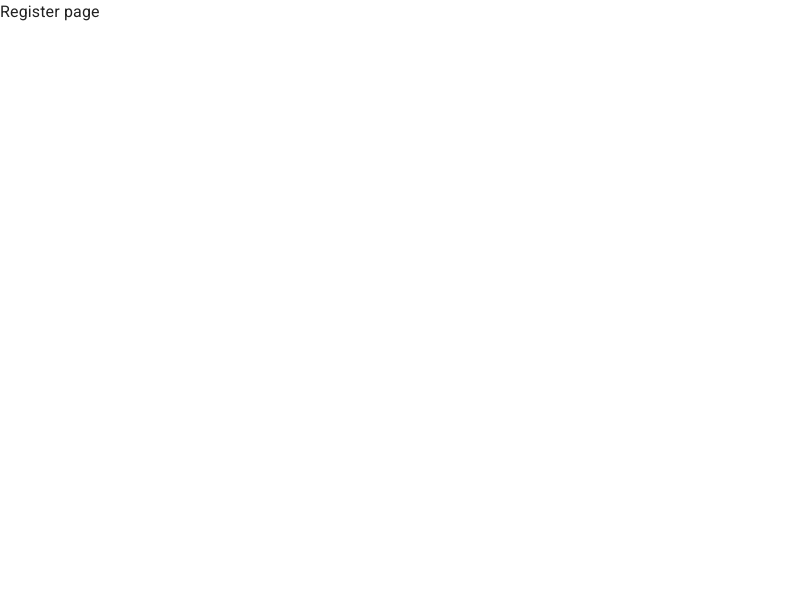
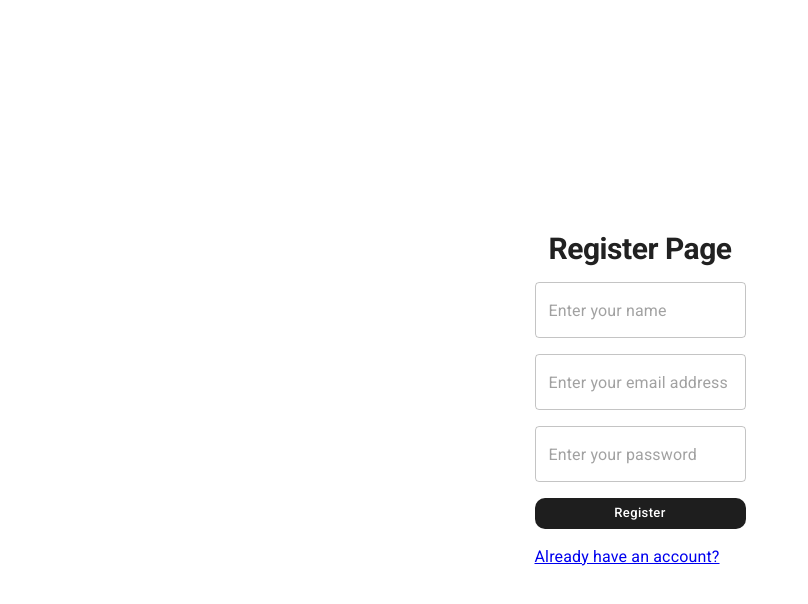
Before and after one commit to adriancosme/spy-agency, a Next.js app in the folder apps/web/: page /register in a window 1280 px wide. Shown: the top 604 px of the page, without its empty margins (0-808 px from the left). Built offline with nearby package versions, Linux system fonts and the light colour scheme; no server answers.

Commit message:
feat: register new user

```diff
--- a/apps/web/contexts/Auth/AuthContext.tsx
+++ b/apps/web/contexts/Auth/AuthContext.tsx
@@ -5,7 +5,7 @@ interface ContextProps {
   isLoggedIn: boolean;
   user?: IUser;
   login(email: string, password: string): Promise<boolean>;
-  register: (name: string, email: string, password: string) => Promise<{ hasError: boolean; message?: string; }>;
+  registerUser: (name: string, email: string, password: string) => Promise<{ hasError: boolean; message?: string; }>;
   logout: () => void;
 }
 
--- a/apps/web/contexts/Auth/AuthProvider.tsx
+++ b/apps/web/contexts/Auth/AuthProvider.tsx
@@ -57,7 +57,7 @@ export function AuthProvider({
     }
   };
 
-  const register = async (
+  const registerUser = async (
     name: string,
     email: string,
     password: string
@@ -66,11 +66,13 @@ export function AuthProvider({
     message?: string;
   }> => {
     try {
+      console.log(name, email, password);
       const { data } = await instance.post("/register", {
         name,
         email,
         password,
       });
+      console.log('DATA', data);
       const { token, user } = data;
       Cookies.set("token", token);
       dispatch({ type: "Auth.Login", payload: user });
@@ -100,7 +102,7 @@ export function AuthProvider({
       value={{
         ...state,
         login,
-        register,
+        registerUser,
         logout,
       }}
     >
--- a/apps/web/next.config.js
+++ b/apps/web/next.config.js
@@ -1,4 +1,7 @@
 module.exports = {
   reactStrictMode: true,
   transpilePackages: ["ui"],
+  env: {
+    API_URL: process.env.BASE_URL,
+  }
 };
--- a/apps/web/pages/hitmen/[id].tsx
+++ b/apps/web/pages/hitmen/[id].tsx
@@ -0,0 +1,3 @@
+export default function HitmanDetailPage() {
+  return <></>
+}
--- a/apps/web/pages/hitmen/index.tsx
+++ b/apps/web/pages/hitmen/index.tsx
@@ -1,6 +1,6 @@
 import { AuthLayout } from "../../components/layouts/AuthLayout";
 
-export default function() {
+export default function HitmenIndexPage() {
   return (
     <AuthLayout title={'Hits'}>
 
--- a/apps/web/pages/hits/index.tsx
+++ b/apps/web/pages/hits/index.tsx
@@ -9,7 +9,7 @@ import _ from "lodash";
 
 
 
-export default function ({}) {
+export default function HitsPage({}) {
   const { user } = useContext(AuthContext);
   const [isManager, setIsManager] = useState<boolean>(false)
   const [isBoss, setIsBoss] = useState<boolean>(false)
--- a/apps/web/pages/index.tsx
+++ b/apps/web/pages/index.tsx
@@ -8,14 +8,13 @@ import { Simulate } from "react-dom/test-utils";
 import { useForm } from "react-hook-form";
 import styles from "../styles/login.module.css";
 import { validations } from "../utils";
-import error = Simulate.error;
 
 interface FormData {
   email: string;
   password: string;
 }
 
-export default function ({ hasInvalidCredentials }) {
+export default function IndexPage({ hasInvalidCredentials }) {
   const router = useRouter();
   const [showError, setShowError] = useState(false);
 
@@ -28,7 +27,6 @@ export default function ({ hasInvalidCredentials }) {
     try {
       setShowError(false);
       await signIn("credentials", { email, password, callbackUrl: "/hits" });
-      await router.push("hits");
     } catch (error) {
       setShowError(true);
     }
--- a/apps/web/pages/logout.tsx
+++ b/apps/web/pages/logout.tsx
@@ -1,4 +1,4 @@
-export default function () {
+export default function LogoutPage() {
   return (
     <>
     </>
--- a/apps/web/pages/register.tsx
+++ b/apps/web/pages/register.tsx
@@ -1,3 +1,106 @@
-export default function(): JSX.Element {
-  return <>Register page</>
+import { Box, Button, TextField, Typography } from "@mui/material";
+import { signIn } from "next-auth/react";
+import { useContext, useState } from "react";
+import { useForm } from "react-hook-form";
+import { AuthContext } from "../contexts/Auth";
+import styles from "../styles/login.module.css";
+import { validations } from "../utils";
+import Link from "next/link";
+import toast from "react-hot-toast";
+
+interface FormData {
+  name: string;
+  email: string;
+  password: string;
 }
+
+export default function RegisterPage(): JSX.Element {
+  const {
+    register,
+    handleSubmit,
+    formState: { errors },
+  } = useForm<FormData>();
+  const { registerUser } = useContext(AuthContext);
+  const [showError, setShowError] = useState(false);
+  const [errorMessage, setErrorMessage] = useState("");
+  const onSubmitHandler = async ({ name, email, password }: FormData) => {
+    const { hasError, message } = await registerUser(name, email, password);
+    if (hasError) {
+      console.log(hasError, message);
+      setShowError(true);
+      setErrorMessage(message!);
+      setTimeout(() => setShowError(false), 3000);
+      return;
+    }
+    toast.success("Successfully registered");
+    toast.loading("Login with your credentials...");
+    setTimeout(async () => {
+      await signIn("credentials", {
+        email,
+        password,
+        callbackUrl: "/hits",
+      });
+      toast.dismiss();
+      toast.success("Successfully logged in");
+      toast.dismiss();
+      toast.success("Redirecting to home page");
+      toast.dismiss();
+      return;
+    }, 3000);
+  };
+  return (
+    <Box className={styles.pageContainer}>
+      <Typography variant="h1" component="h1">
+        Register Page
+      </Typography>
+      <form
+        noValidate
+        className={styles.formContainer}
+        onSubmit={handleSubmit(onSubmitHandler)}
+      >
+        <TextField
+          name="name"
+          type="text"
+          placeholder="Enter your name"
+          {...register("name", {
+            required: "This field is required",
+          })}
+          error={!!errors.name}
+          helperText={errors.name?.message}
+        ></TextField>
+        <TextField
+          name="email"
+          type="email"
+          placeholder="Enter your email address"
+          {...register("email", {
+            required: "This field is required",
+            validate: validations.isEmail,
+          })}
+          error={!!errors.email}
+          helperText={errors.email?.message}
+        ></TextField>
+        <TextField
+          name="password"
+          type="password"
+          placeholder="Enter your password"
+          {...register("password", {
+            required: "This field is required",
+            minLength: { value: 6, message: "Minimum 8 characters" },
+          })}
+          error={!!errors.password}
+          helperText={errors.password?.message}
+        ></TextField>
+
+        <Button
+          variant="contained"
+          color="primary"
+          type="submit"
+          sx={{ "&:hover": { color: "black" } }}
+        >
+          Register
+        </Button>
+        <Link href="/">Already have an account?</Link>
+      </form>
+    </Box>
+  );
+}
--- a/apps/web/services/axios.ts
+++ b/apps/web/services/axios.ts
@@ -1,7 +1,7 @@
 import axios from "axios";
 
 const instance = axios.create({
-  baseURL: process.env.BASE_URL || "http://localhost:3000",
+  baseURL: process.env.NEXT_PUBLIC_BASE_URL,
   headers: {
     "Content-Type": "application/json",
   }
```
Also changed, not shown: apps/web/pages/hits/[id].tsx (+1 -8 lines), apps/web/pages/hits/create.tsx (+2 -8 lines), 1 other file (tests, documents, lock files or other folders).
